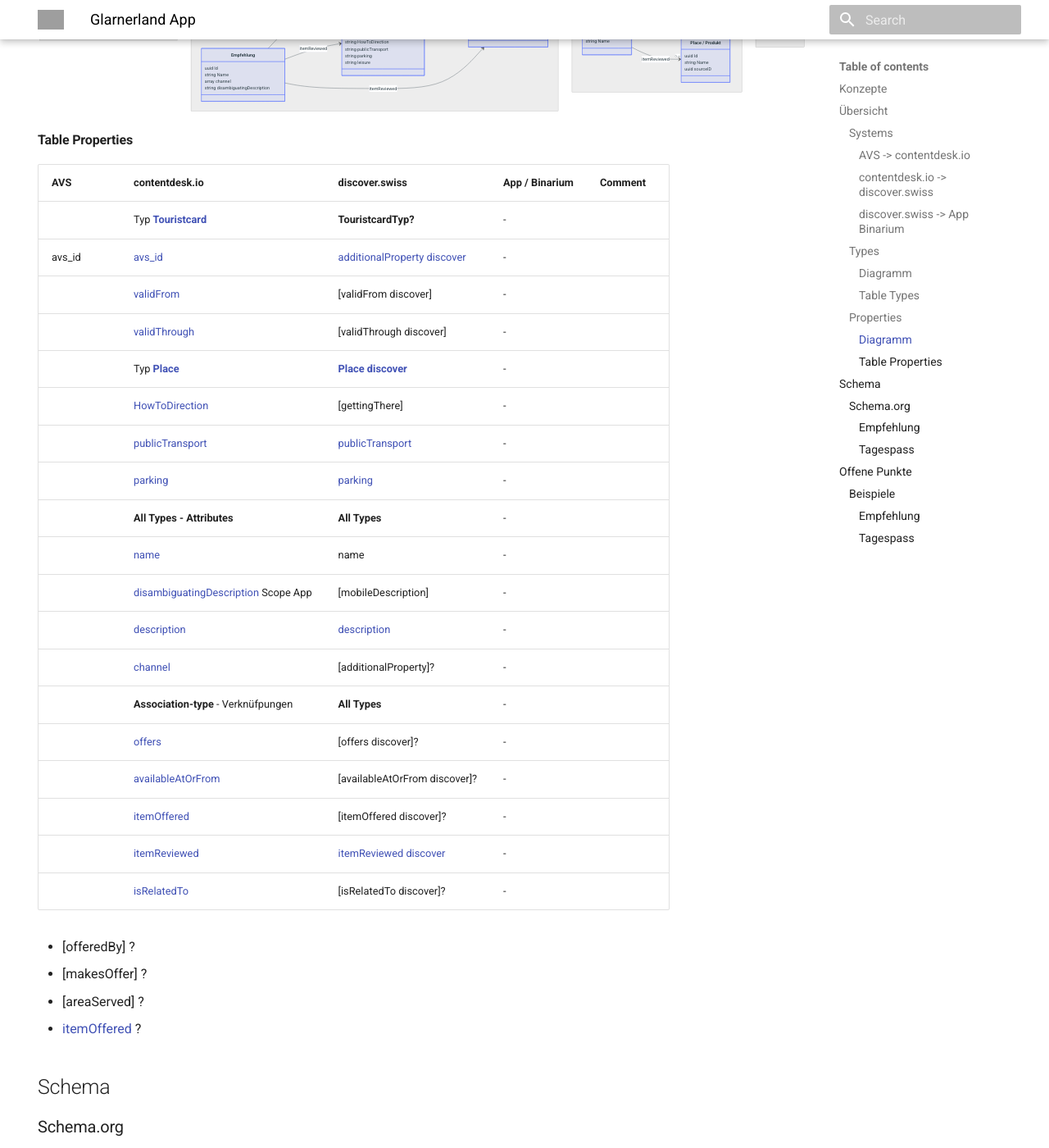
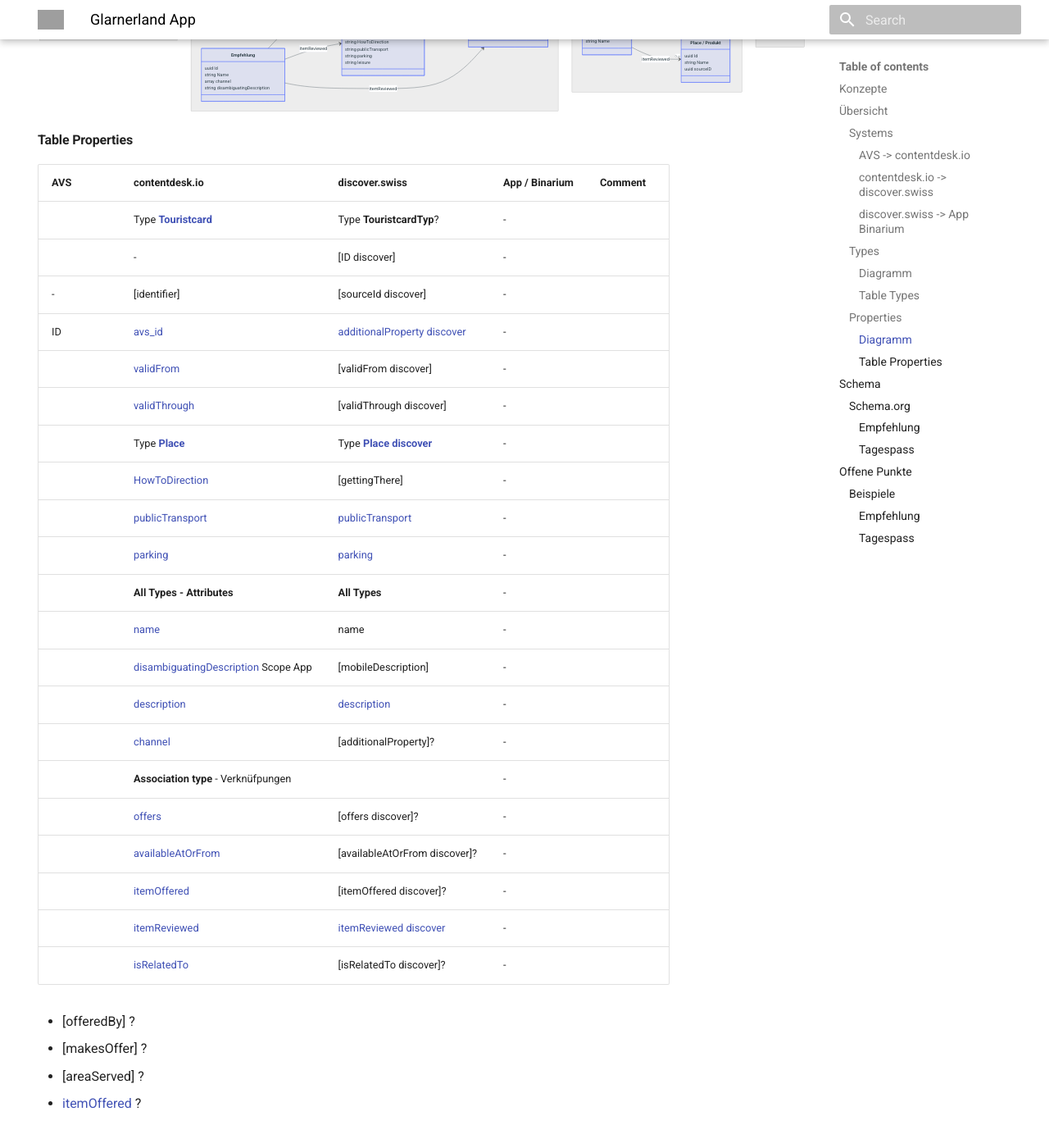
Before and after one commit to tsolenthaler/docs.contentdesk.io, an MkDocs documentation site: the page built from docs/projects/glarnerlandApp.md, in a window 1280 px wide and 1400 px high, scrolled down 1806 px. Shown: the whole window at 82% size. Built offline with MkDocs 1.6.1 and Material for MkDocs 9.7.7, drawn with Linux system fonts in a browser that asks for light colours; grey boxes are pictures that could not be loaded.

Commit message:
Refactor schema links and update documentation in glarnerlandApp.md and Touristcard.md

```diff
--- a/docs/projects/glarnerlandApp.md
+++ b/docs/projects/glarnerlandApp.md
@@ -201,11 +201,13 @@ classDiagram
 
 | AVS         | contentdesk.io                          | discover.swiss                | App / Binarium            | Comment |
 | ----------- | -------------                           | -------------                 | -------------             |   |
-|             | Typ **[Touristcard]**                       | **TouristcardTyp?**       | -                         |   |
-| avs_id      | [avs_id]                                | [additionalProperty discover] | -                         |   |
+|             | Type **[Touristcard]**                  | Type **TouristcardTyp**?      | -                         |   |
+|             | -                                       | [ID discover]                 | -                         |
+| -           | [identifier]                            | [sourceId discover]           | -                         |
+| ID          | [avs_id]                                | [additionalProperty discover] | -                         |   |
 |             | [validFrom]                             | [validFrom discover]          | -                         |
 |             | [validThrough]                          | [validThrough discover]       | -                         |
-|             | Typ **[Place]**                         | **[Place discover]**          | -                         |
+|             | Type **[Place]**                        | Type **[Place discover]**     | -                         |
 |             | [HowToDirection]                        | [gettingThere]                | -                         |
 |             | [publicTransport]                       | [publicTransport]             | -                         |
 |             | [parking]                               | [parking]                     | -                         |
@@ -214,7 +216,7 @@ classDiagram
 |             | [disambiguatingDescription] Scope App   | [mobileDescription]           | -                         |
 |             | [description]                           | [description]                 | -                         |
 |             | [channel]                               | [additionalProperty]?         | -                         |
-|             | **Association-type** - Verknüfpungen    | **All Types**                 | -                         |
+|             | **Association type** - Verknüfpungen    |                               | -                         |
 |             | [offers]                                | [offers discover]?            | -                         |
 |             | [availableAtOrFrom]                     | [availableAtOrFrom discover]? | -                         |
 |             | [itemOffered]                           | [itemOffered discover]?       | -                         |
```
